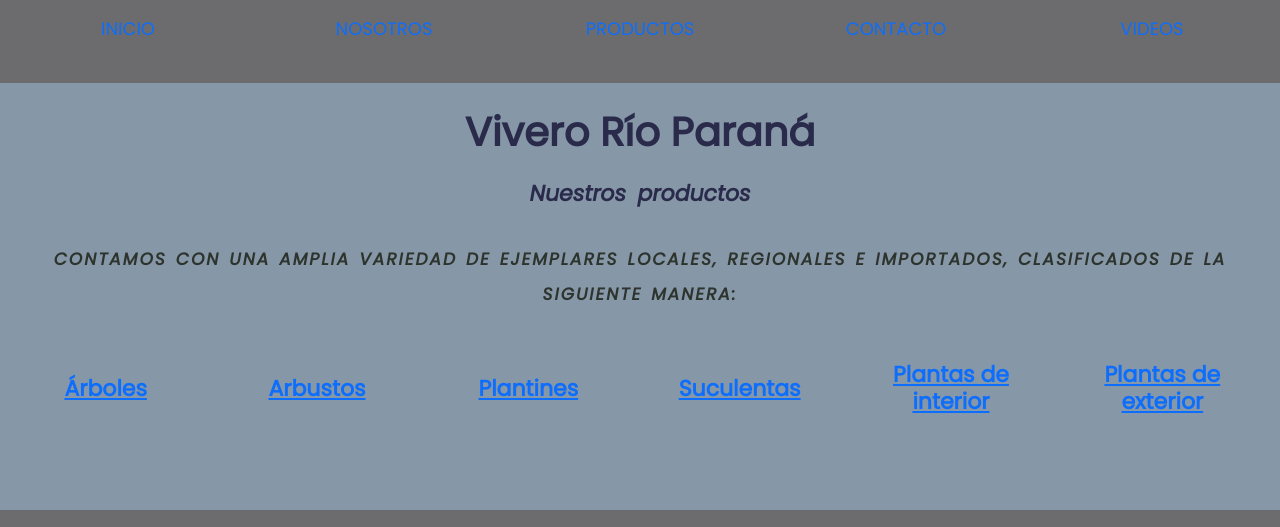
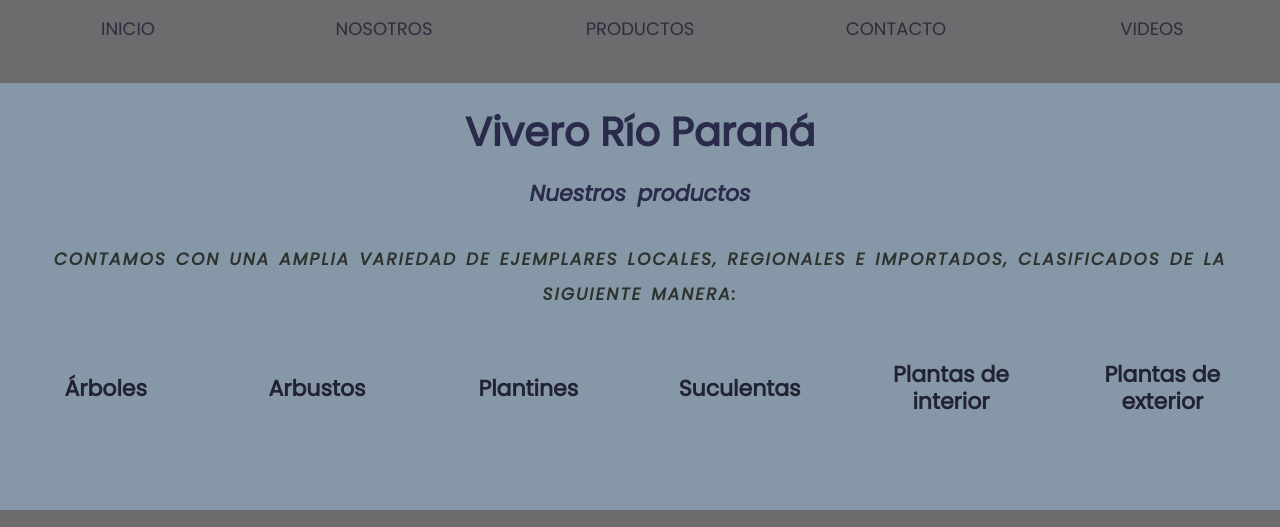
Before and after one commit to Lisandrosp/proyecto-tercera-entrega, a plain HTML site: page section/productos.html in a window 1280 px wide. Shown: the part 103-630 px from the top of the page. Drawn offline with nearby package versions, Linux system fonts and the light colour scheme.

Commit message:
agregar links al footer

```diff
--- a/sass/style.scss
+++ b/sass/style.scss
@@ -34,12 +34,16 @@ header {
             align-items: center;
             flex-direction: column;
             margin-bottom: 15px;
-            color: rgb(42, 42, 75);
             a {
                 text-decoration: none;
+                color: rgb(44, 46, 61);
             }
         }
     }
+}
+
+.subr{
+    text-decoration: none;
 }
 
 .descripcion {
@@ -146,7 +150,10 @@ h2 {
     font-family: 'Poppins', sans-serif;
     text-align: center;
     display: flex;
-    color: rgb(42, 42, 75);
+}
+
+.anim1{
+    color: rgb(34, 35, 48);
 }
 
 .imagenes_tamaños {
--- a/section/productos.html
+++ b/section/productos.html
@@ -46,22 +46,22 @@
         <div class="container-fluid">
             <div class="row" class="prods">
                 <div class="col-lg-2 col-md-6">
-                    <a href="../productos/arboles.html"><h2 class="anim1">Árboles</h2></a>
+                    <a class="subr" href="../productos/arboles.html"><h2 class="anim1">Árboles</h2></a>
                 </div>
                 <div class="col-lg-2 col-md-6">
-                    <a href="../productos/arbustos.html"><h2 class="anim1">Arbustos</h2></a>
+                    <a class="subr" href="../productos/arbustos.html"><h2 class="anim1">Arbustos</h2></a>
                 </div>
                 <div class="col-lg-2 col-md-6">
-                <a href="../productos/plantines.html"><h2 class="anim1">Plantines</h2></a>
+                    <a class="subr" href="../productos/plantines.html"><h2 class="anim1">Plantines</h2></a>
                 </div>
                 <div class="col-lg-2 col-md-6">
-                <a href="../productos/suculentas.html"><h2 class="anim1">Suculentas</h2></a>
+                    <a class="subr" href="../productos/suculentas.html"><h2 class="anim1">Suculentas</h2></a>
                 </div>
                 <div class="col-lg-2 col-md-6">
-                <a href="../productos/plantas-de-interior.html"><h2 class="anim1">Plantas de interior</h2></a>
+                    <a class="subr" href="../productos/plantas-de-interior.html"><h2 class="anim1">Plantas de interior</h2></a>
                 </div>
                 <div class="col-lg-2 col-md-6">
-                <a href="../productos/plantas-de-exterior.html"><h2 class="anim1">Plantas de exterior</h2></a>
+                    <a class="subr" href="../productos/plantas-de-exterior.html"><h2 class="anim1">Plantas de exterior</h2></a>
                 </div>
             </div>
         </div>
@@ -70,16 +70,16 @@
 
     <footer>
         <div>
-            <img src="../img/icons-whatsapp.svg" alt="logo de whatsapp negro y blanco">
+            <a href="https://www.whatsapp.com"><img src="../img/icons-whatsapp.svg" alt="logo de whatsapp negro y blanco"></a>
         </div>
         <div>
-            <img src="../img/icons-twitter.png" alt="pajaro de twitter">
+            <a href="https://www.twitter.com"><img src="../img/icons-twitter.png" alt="pajaro de twitter"></a>
         </div>
         <div>
-            <img src="../img/icons-instagram.svg" alt="camara de instagram">
+            <a href="https://www.instagram.com"><img src="../img/icons-instagram.svg" alt="camara de instagram"></a>
         </div>
         <div>
-            <img src="../img/icons-facebook.svg" alt="logo de facebook negro">
+            <a href="https://www.facebook.com"><img src="../img/icons-facebook.svg" alt="logo de facebook negro"></a>
         </div>
     </footer>
     <script src="https://cdn.jsdelivr.net/npm/bootstrap@5.0.2/dist/js/bootstrap.bundle.min.js" integrity="sha384-MrcW6ZMFYlzcLA8Nl+NtUVF0sA7MsXsP1UyJoMp4YLEuNSfAP+JcXn/tWtIaxVXM" crossorigin="anonymous"></script>
```
Also changed, not shown: index.html (+4 -4 lines), productos/arboles.html (+4 -4 lines), productos/arbustos.html (+4 -4 lines), productos/plantas-de-exterior.html (+4 -4 lines), productos/plantas-de-interior.html (+4 -4 lines), productos/plantines.html (+4 -4 lines), productos/suculentas.html (+4 -4 lines), section/contacto.html (+4 -4 lines), section/nosotros.html (+4 -4 lines), section/videos.html (+4 -4 lines), css/style.css, 1 other file.
